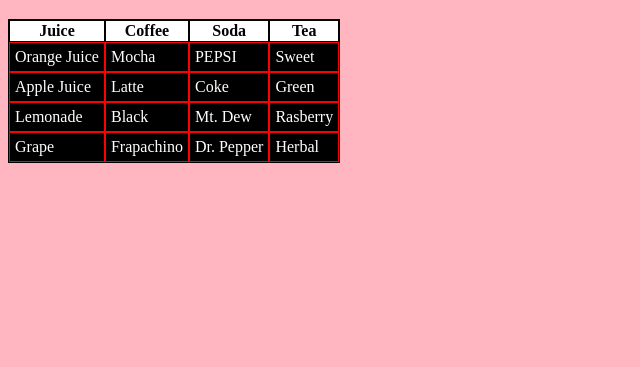
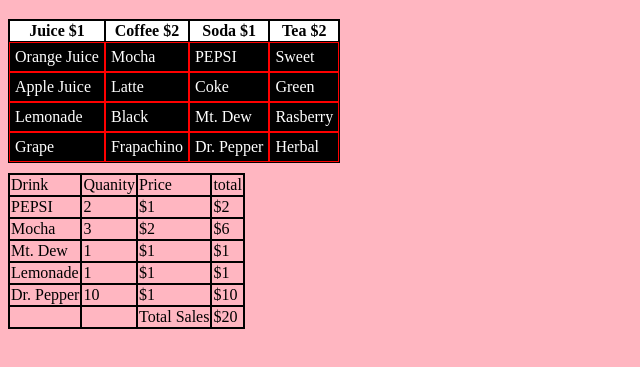
Before and after one commit to mummj/table_demo, a plain HTML site: page index.html in a window 1280 px wide. Shown: the part 61-428 px from the top of the page, without its empty margins (0-640 px from the left). Drawn offline with Linux system fonts and the light colour scheme.

Commit message:
finished table demo

```diff
--- a/index.html
+++ b/index.html
@@ -11,37 +11,87 @@
   <header>
     <h1>Table Demo</h1>
   </header>
-  <table>
+  <table id="menu">
     <tr>
-      <th>Juice</th>
-      <th>Coffee</th>
-      <th>Soda</th>
-      <th>Tea</th>
+      <th id="cost">Juice $1</th>
+      <th id="cost">Coffee $2</th>
+      <th id="cost">Soda $1</th>
+      <th id="cost">Tea $2</th>
     </tr>
     <tr>
-      <td>Orange Juice</td>
-      <td>Mocha</td>
-      <td>PEPSI</td>
-      <td>Sweet</td>
+      <td id="items">Orange Juice</td>
+      <td id="items">Mocha</td>
+      <td id="items">PEPSI</td>
+      <td id="items">Sweet</td>
     </tr>
     <tr>
-      <td>Apple Juice</td>
-      <td>Latte</td>
-      <td>Coke</td>
-      <td>Green</td>
+      <td id="items">Apple Juice</td>
+      <td id="items">Latte</td>
+      <td id="items">Coke</td>
+      <td id="items">Green</td>
     </tr>
     <tr>
-      <td>Lemonade</td>
-      <td>Black</td>
-      <td>Mt. Dew</td>
-      <td>Rasberry</td>
+      <td id="items">Lemonade</td>
+      <td id="items">Black</td>
+      <td id="items">Mt. Dew</td>
+      <td id="items">Rasberry</td>
     </tr>
     <tr>
-      <td>Grape</td>
-      <td>Frapachino</td>
-      <td>Dr. Pepper</td>
-      <td>Herbal</td>
+      <td id="items">Grape</td>
+      <td id="items">Frapachino</td>
+      <td id="items">Dr. Pepper</td>
+      <td id="items">Herbal</td>
     </tr>
+  </table>
+  <table>
+    <thead>
+      <tr>
+        <td>Drink</td>
+        <td>Quanity</td>
+        <td>Price</td>
+        <td>total</td>
+      </tr>
+    </thead>
+    <tbody>
+      <tr>
+        <td>PEPSI</td>
+        <td>2</td>
+        <td>$1</td>
+        <td>$2</td>
+      </tr>
+      <tr>
+        <td>Mocha</td>
+        <td>3</td>
+        <td>$2</td>
+        <td>$6</td>
+      </tr>
+      <tr>
+        <td>Mt. Dew</td>
+        <td>1</td>
+        <td>$1</td>
+        <td>$1</td>
+      </tr>
+      <tr>
+        <td>Lemonade</td>
+        <td>1</td>
+        <td>$1</td>
+        <td>$1</td>
+      </tr>
+      <tr>
+        <td>Dr. Pepper</td>
+        <td>10</td>
+        <td>$1</td>
+        <td>$10</td>
+      </tr>
+    </tbody>
+    <tfoot>
+      <tr>
+        <td></td>
+        <td></td>
+        <td>Total Sales</td>
+        <td>$20</td>
+      </tr>
+    </tfoot>
   </table>
 </body>
 </html>
--- a/style.css
+++ b/style.css
@@ -1,17 +1,28 @@
 body{
   background-color: lightpink;
 }
+#menu{
+  border-spacing: 0;
+  border: solid black 1px;
+}
+#cost{
+  border: solid black 1px;
+  background-color: white;
+}
+#items{
+  border: solid red 1px;
+  padding:5px;
+  color:white;
+  background-color: black;
+}
 table{
+  margin-top: 10px;
   border-spacing: 0;
   border: solid black 1px;
 }
 th{
   border: solid black 1px;
-  background-color: white;
 }
 td{
-  border: solid red 1px;
-  padding:5px;
-  color:white;
-  background-color: black;
+  border:solid black 1px;
 }
```
